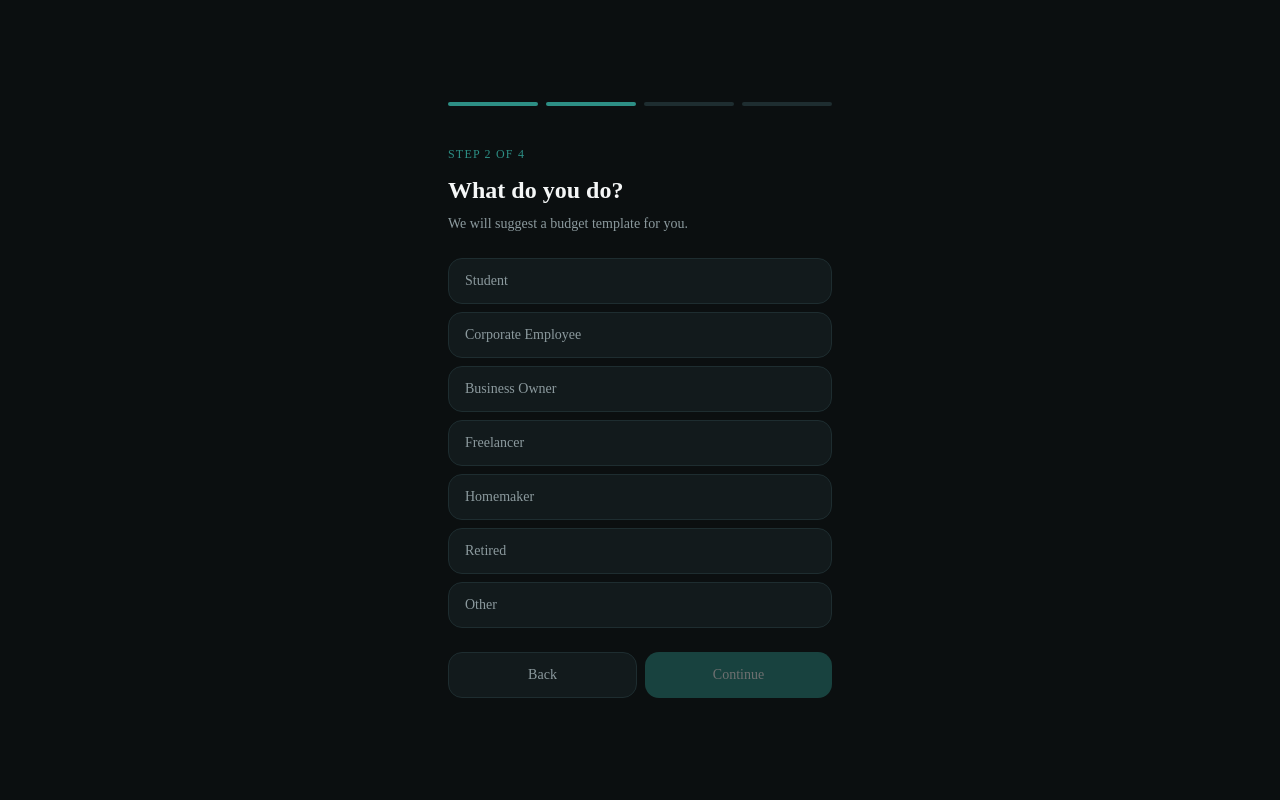
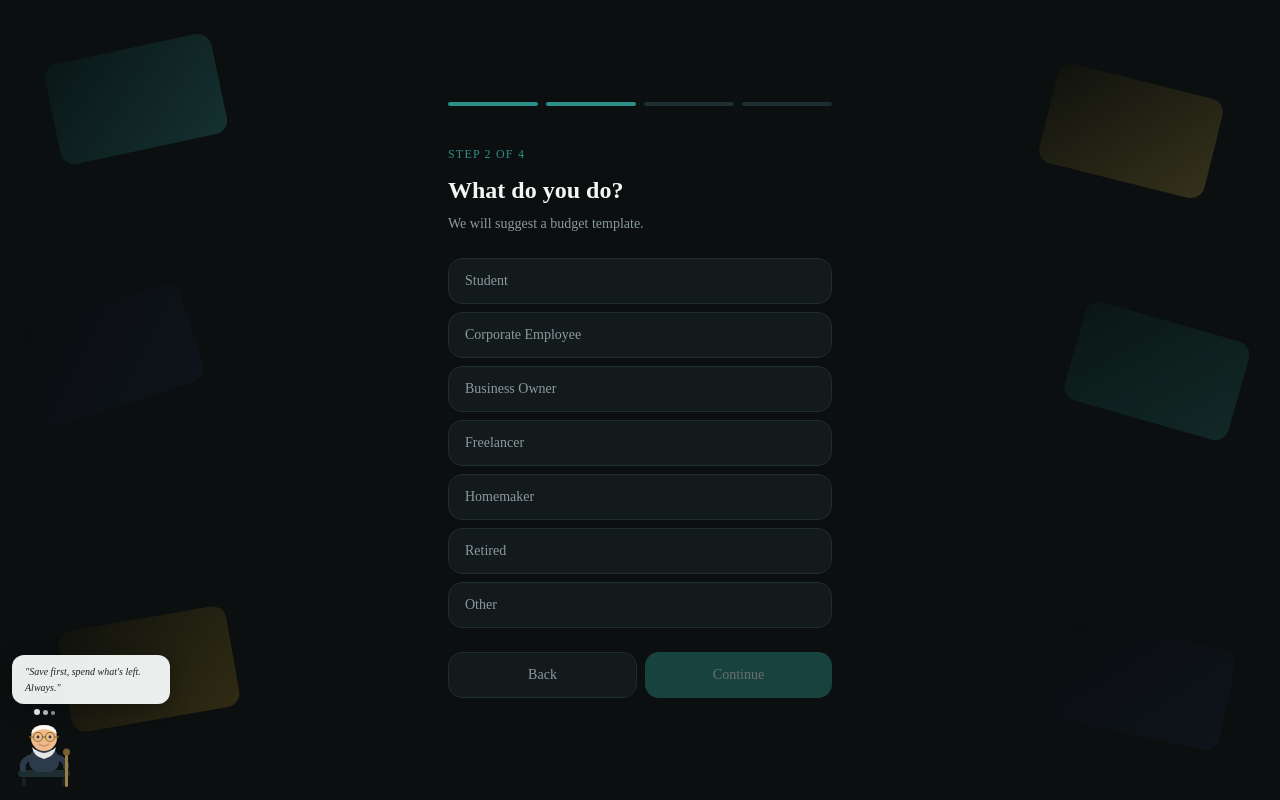
Before and after one commit to ssssamriddhi-dev/finwise, a Next.js app: page /onboarding in a window 1280 px wide. Both pictures are taken after a click on the button "Continue". Built offline with nearby package versions, Linux system fonts and the light colour scheme.

Commit message:
feat: onboarding card wallpaper + old man wisdom quote

```diff
--- a/app/onboarding/page.tsx
+++ b/app/onboarding/page.tsx
@@ -2,215 +2,118 @@
 
 import { useState } from "react"
 
-const CURRENCIES = ["₹ INR", "$ USD", "€ EUR", "£ GBP", "AED"]
+const CURRENCIES = ["\u20b9 INR", "$ USD", "\u20ac EUR", "\u00a3 GBP", "AED"]
 const PROFESSIONS = ["Student", "Corporate Employee", "Business Owner", "Freelancer", "Homemaker", "Retired", "Other"]
 const DEPOSIT_DATES = ["1st", "5th", "10th", "15th", "20th", "25th", "Last day"]
 
-const TEMPLATES: Record<string, {category: string, percent: number}[]> = {
-  "Student": [
-    { category: "Food & Dining", percent: 30 },
-    { category: "Transport", percent: 15 },
-    { category: "Education", percent: 20 },
-    { category: "Entertainment", percent: 15 },
-    { category: "Shopping", percent: 10 },
-    { category: "Savings", percent: 10 },
-  ],
-  "Corporate Employee": [
-    { category: "Rent & Housing", percent: 30 },
-    { category: "Food & Dining", percent: 15 },
-    { category: "Transport", percent: 10 },
-    { category: "Investments", percent: 15 },
-    { category: "Savings", percent: 15 },
-    { category: "Entertainment", percent: 10 },
-    { category: "Miscellaneous", percent: 5 },
-  ],
-  "Business Owner": [
-    { category: "Rent & Housing", percent: 20 },
-    { category: "Food & Dining", percent: 10 },
-    { category: "Transport", percent: 10 },
-    { category: "Investments", percent: 20 },
-    { category: "Savings", percent: 20 },
-    { category: "Miscellaneous", percent: 20 },
-  ],
-  "Freelancer": [
-    { category: "Rent & Housing", percent: 25 },
-    { category: "Food & Dining", percent: 15 },
-    { category: "Transport", percent: 10 },
-    { category: "Savings", percent: 20 },
-    { category: "Investments", percent: 15 },
-    { category: "Miscellaneous", percent: 15 },
-  ],
-  "Homemaker": [
-    { category: "Food & Dining", percent: 35 },
-    { category: "Shopping", percent: 20 },
-    { category: "Health", percent: 15 },
-    { category: "Education", percent: 15 },
-    { category: "Savings", percent: 15 },
-  ],
-  "Retired": [
-    { category: "Health", percent: 30 },
-    { category: "Food & Dining", percent: 25 },
-    { category: "Entertainment", percent: 15 },
-    { category: "Transport", percent: 10 },
-    { category: "Savings", percent: 20 },
-  ],
-  "Other": [
-    { category: "Food & Dining", percent: 25 },
-    { category: "Transport", percent: 15 },
-    { category: "Shopping", percent: 15 },
-    { category: "Savings", percent: 20 },
-    { category: "Miscellaneous", percent: 25 },
-  ],
+const TEMPLATES = {
+  "Student": [{ category: "Food & Dining", percent: 30 },{ category: "Transport", percent: 15 },{ category: "Education", percent: 20 },{ category: "Entertainment", percent: 15 },{ category: "Shopping", percent: 10 },{ category: "Savings", percent: 10 }],
+  "Corporate Employee": [{ category: "Rent & Housing", percent: 30 },{ category: "Food & Dining", percent: 15 },{ category: "Transport", percent: 10 },{ category: "Investments", percent: 15 },{ category: "Savings", percent: 15 },{ category: "Entertainment", percent: 10 },{ category: "Miscellaneous", percent: 5 }],
+  "Business Owner": [{ category: "Rent & Housing", percent: 20 },{ category: "Food & Dining", percent: 10 },{ category: "Transport", percent: 10 },{ category: "Investments", percent: 20 },{ category: "Savings", percent: 20 },{ category: "Miscellaneous", percent: 20 }],
+  "Freelancer": [{ category: "Rent & Housing", percent: 25 },{ category: "Food & Dining", percent: 15 },{ category: "Transport", percent: 10 },{ category: "Savings", percent: 20 },{ category: "Investments", percent: 15 },{ category: "Miscellaneous", percent: 15 }],
+  "Homemaker": [{ category: "Food & Dining", percent: 35 },{ category: "Shopping", percent: 20 },{ category: "Health", percent: 15 },{ category: "Education", percent: 15 },{ category: "Savings", percent: 15 }],
+  "Retired": [{ category: "Health", percent: 30 },{ category: "Food & Dining", percent: 25 },{ category: "Entertainment", percent: 15 },{ category: "Transport", percent: 10 },{ category: "Savings", percent: 20 }],
+  "Other": [{ category: "Food & Dining", percent: 25 },{ category: "Transport", percent: 15 },{ category: "Shopping", percent: 15 },{ category: "Savings", percent: 20 },{ category: "Miscellaneous", percent: 25 }],
+}
+
+function OldMan() {
+  return (
+    <div style={{ position: 'fixed', bottom: 12, left: 12, zIndex: 10, pointerEvents: 'none' }}>
+      <div style={{ background: 'rgba(245,247,247,0.96)', borderRadius: 12, padding: '9px 13px', maxWidth: 158, boxShadow: '0 4px 20px rgba(0,0,0,0.3)', marginBottom: 5 }}>
+        <p style={{ color: '#1A2426', fontSize: 10, fontStyle: 'italic', lineHeight: 1.55, margin: 0 }}>"Save first, spend what's left. Always."</p>
+      </div>
+      <div style={{ display: 'flex', gap: 3, paddingLeft: 22, marginBottom: 3 }}>
+        <div style={{ width: 6, height: 6, borderRadius: '50%', background: 'rgba(245,247,247,0.9)' }} />
+        <div style={{ width: 5, height: 5, borderRadius: '50%', background: 'rgba(245,247,247,0.7)', marginTop: 1 }} />
+        <div style={{ width: 4, height: 4, borderRadius: '50%', background: 'rgba(245,247,247,0.55)', marginTop: 2 }} />
+      </div>
+      <svg width="64" height="70" viewBox="0 0 64 70" fill="none">
+        <rect x="6" y="52" width="52" height="7" rx="3.5" fill="#1E2D30"/>
+        <rect x="10" y="59" width="4" height="10" rx="2" fill="#162023"/>
+        <rect x="50" y="59" width="4" height="10" rx="2" fill="#162023"/>
+        <rect x="17" y="31" width="30" height="23" rx="10" fill="#2D3A4A"/>
+        <circle cx="32" cy="20" r="13" fill="#F0B98A"/>
+        <path d="M19 16 Q20 7 32 7 Q44 7 45 16 Q40 12 32 11 Q24 12 19 16Z" fill="white" opacity="0.92"/>
+        <circle cx="26" cy="19" r="1.4" fill="#2D3748"/>
+        <circle cx="38" cy="19" r="1.4" fill="#2D3748"/>
+        <circle cx="26" cy="19" r="4.5" stroke="#8B7230" strokeWidth="1.2" fill="none"/>
+        <circle cx="38" cy="19" r="4.5" stroke="#8B7230" strokeWidth="1.2" fill="none"/>
+        <line x1="30.5" y1="19" x2="33.5" y2="19" stroke="#8B7230" strokeWidth="1.3"/>
+        <line x1="17" y1="19" x2="21.5" y2="19" stroke="#8B7230" strokeWidth="1.2"/>
+        <line x1="42.5" y1="19" x2="47" y2="19" stroke="#8B7230" strokeWidth="1.2"/>
+        <path d="M27 26 Q32 30 37 26" stroke="#C8956A" strokeWidth="1.5" fill="none" strokeLinecap="round"/>
+        <path d="M20 29 Q21 38 32 41 Q43 38 44 29 Q39 34 32 35 Q25 34 20 29Z" fill="white" opacity="0.87"/>
+        <path d="M17 40 Q9 44 11 51" stroke="#2D3A4A" strokeWidth="6" strokeLinecap="round" fill="none"/>
+        <path d="M47 40 Q55 43 54 49" stroke="#2D3A4A" strokeWidth="6" strokeLinecap="round" fill="none"/>
+        <rect x="53" y="34" width="3" height="35" rx="1.5" fill="#9B7E45"/>
+        <circle cx="54.5" cy="34" r="3.5" fill="#7A6035"/>
+      </svg>
+    </div>
+  )
 }
 
 export default function Onboarding() {
   const [step, setStep] = useState(1)
-  const [data, setData] = useState({
-    currency: "₹ INR",
-    profession: "",
-    depositDate: "1st",
-    income: "",
-  })
+  const [data, setData] = useState({ currency: "\u20b9 INR", profession: "", depositDate: "1st", income: "" })
   const [templateAccepted, setTemplateAccepted] = useState(false)
-
   const handleFinish = () => {
-    const profile = {
-      ...data,
-      template: TEMPLATES[data.profession] || TEMPLATES["Other"],
-      templateAccepted,
-    }
-    localStorage.setItem("finwise_profile", JSON.stringify(profile))
-
+    localStorage.setItem("finwise_profile", JSON.stringify({ ...data, template: TEMPLATES[data.profession]||TEMPLATES["Other"], templateAccepted }))
     if (templateAccepted && data.income) {
       const income = parseFloat(data.income)
-      const template = TEMPLATES[data.profession] || TEMPLATES["Other"]
-      const budgets = template.map(t => ({
-        category: t.category,
-        limit: Math.round((t.percent / 100) * income)
-      }))
-      localStorage.setItem("finwise_budgets", JSON.stringify(budgets))
+      localStorage.setItem("finwise_budgets", JSON.stringify((TEMPLATES[data.profession]||TEMPLATES["Other"]).map(t => ({ category: t.category, limit: Math.round((t.percent/100)*income) }))))
     }
-
     window.location.href = "/dashboard"
   }
-
-  const template = TEMPLATES[data.profession] || []
-
   return (
-    <main className="min-h-screen bg-[#0B0F10] flex items-center justify-center px-4 py-10">
-      <div className="w-full max-w-sm">
-
-        <div className="flex gap-2 mb-10">
-          {[1,2,3,4].map(i => (
-            <div key={i} className={`h-1 flex-1 rounded-full transition-all duration-300 ${i <= step ? "bg-[#2D8F85]" : "bg-[#1E2D30]"}`} />
-          ))}
+    <main className="min-h-screen bg-[#0B0F10] flex items-center justify-center px-4 py-10 relative overflow-hidden">
+      <div style={{ position: 'fixed', inset: 0, pointerEvents: 'none', zIndex: 0 }}>
+        <div style={{ position: 'absolute', top: '6%', left: '4%', width: 170, height: 102, borderRadius: 14, background: 'linear-gradient(135deg, #0c3330 0%, #37ADA2 100%)', transform: 'rotate(-12deg)', opacity: 0.22 }} />
+        <div style={{ position: 'absolute', top: '10%', right: '5%', width: 170, height: 102, borderRadius: 14, background: 'linear-gradient(135deg, #2a1e04 0%, #DEB84A 100%)', transform: 'rotate(14deg)', opacity: 0.20 }} />
+        <div style={{ position: 'absolute', top: '38%', left: '2%', width: 170, height: 102, borderRadius: 14, background: 'linear-gradient(135deg, #0a0d14 0%, #1d2840 100%)', transform: 'rotate(-18deg)', opacity: 0.22 }} />
+        <div style={{ position: 'absolute', top: '40%', right: '3%', width: 170, height: 102, borderRadius: 14, background: 'linear-gradient(135deg, #0c3330 0%, #2D8F85 100%)', transform: 'rotate(16deg)', opacity: 0.20 }} />
+        <div style={{ position: 'absolute', bottom: '10%', left: '5%', width: 170, height: 102, borderRadius: 14, background: 'linear-gradient(135deg, #2a1e04 0%, #C49A25 100%)', transform: 'rotate(-10deg)', opacity: 0.20 }} />
+        <div style={{ position: 'absolute', bottom: '8%', right: '4%', width: 170, height: 102, borderRadius: 14, background: 'linear-gradient(135deg, #0a0d14 0%, #1d2840 100%)', transform: 'rotate(12deg)', opacity: 0.22 }} />
       </div>
-
-        {step === 1 && (
-          <div>
+      <OldMan />
+      <div className="w-full max-w-sm relative" style={{ zIndex: 1 }}>
+        <div className="flex gap-2 mb-10">{[1,2,3,4].map(i => (<div key={i} className={`h-1 flex-1 rounded-full transition-all duration-300 ${i <= step ? "bg-[#2D8F85]" : "bg-[#1E2D30]"}`} />))}</div>
+        {step === 1 && (<div>
           <p className="text-[#2D8F85] text-xs font-medium tracking-widest uppercase mb-3">Step 1 of 4</p>
           <h1 className="text-[#F5F7F7] text-2xl font-semibold mb-2">Your currency</h1>
           <p className="text-[#8C9A9E] text-sm mb-8">Which currency do you use daily?</p>
-            <div className="space-y-2 mb-8">
-              {CURRENCIES.map(c => (
-                <button key={c} onClick={() => setData(p => ({...p, currency: c}))}
-                  className={`w-full text-left px-4 py-3 rounded-xl text-sm transition-all border ${data.currency === c ? "bg-[#2D8F85]/10 border-[#2D8F85] text-[#F5F7F7]" : "bg-[#121A1C] border-[#1E2D30] text-[#8C9A9E] hover:border-[#2D8F85]/50"}`}>
-                  {c}
-                </button>
-              ))}
-            </div>
-            <button onClick={() => setStep(2)} className="w-full bg-[#2D8F85] hover:bg-[#39A596] text-white py-3 rounded-xl text-sm font-medium transition-all">Continue</button>
-          </div>
-        )}
-
-        {step === 2 && (
-          <div>
+          <div className="space-y-2 mb-8">{CURRENCIES.map(c => (<button key={c} onClick={() => setData(p => ({...p, currency: c}))} className={`w-full text-left px-4 py-3 rounded-xl text-sm border ${data.currency === c ? "bg-[#2D8F85]/10 border-[#2D8F85] text-[#F5F7F7]" : "bg-[#121A1C] border-[#1E2D30] text-[#8C9A9E]"}`}>{c}</button>))}</div>
+          <button onClick={() => setStep(2)} className="w-full bg-[#2D8F85] text-white py-3 rounded-xl text-sm font-medium">Continue</button>
+        </div>)}
+        {step === 2 && (<div>
           <p className="text-[#2D8F85] text-xs font-medium tracking-widest uppercase mb-3">Step 2 of 4</p>
           <h1 className="text-[#F5F7F7] text-2xl font-semibold mb-2">What do you do?</h1>
-            <p className="text-[#8C9A9E] text-sm mb-6">We will suggest a budget template for you.</p>
-            <div className="space-y-2 mb-6">
-              {PROFESSIONS.map(p => (
-                <button key={p} onClick={() => setData(prev => ({...prev, profession: p}))}
-                  className={`w-full text-left px-4 py-3 rounded-xl text-sm transition-all border ${data.profession === p ? "bg-[#2D8F85]/10 border-[#2D8F85] text-[#F5F7F7]" : "bg-[#121A1C] border-[#1E2D30] text-[#8C9A9E] hover:border-[#2D8F85]/50"}`}>
-                  {p}
-                </button>
-              ))}
-            </div>
-
-            {data.profession && (
-              <div className="bg-[#121A1C] border border-[#1E2D30] rounded-2xl p-4 mb-6">
-                <p className="text-[#F5F7F7] text-xs font-medium mb-3">Suggested budget for {data.profession}</p>
-                {TEMPLATES[data.profession].map(t => (
-                  <div key={t.category} className="flex justify-between items-center py-1.5">
-                    <p className="text-[#8C9A9E] text-xs">{t.category}</p>
-                    <p className="text-[#2D8F85] text-xs font-medium">{t.percent}%</p>
-                  </div>
-                ))}
-                <button onClick={() => setTemplateAccepted(true)}
-                  className={`w-full mt-3 py-2 rounded-xl text-xs font-medium transition-all border ${templateAccepted ? "bg-[#2D8F85] text-white border-[#2D8F85]" : "border-[#2D8F85] text-[#2D8F85] hover:bg-[#2D8F85]/10"}`}>
-                  {templateAccepted ? "✓ Template accepted" : "Use this template"}
-                </button>
-              </div>
-            )}
-
-            <div className="flex gap-2">
-              <button onClick={() => setStep(1)} className="flex-1 bg-[#121A1C] border border-[#1E2D30] text-[#8C9A9E] py-3 rounded-xl text-sm transition-all">Back</button>
-              <button onClick={() => setStep(3)} disabled={!data.profession} className="flex-1 bg-[#2D8F85] hover:bg-[#39A596] disabled:opacity-40 text-white py-3 rounded-xl text-sm font-medium transition-all">Continue</button>
-            </div>
-          </div>
-        )}
-
-        {step === 3 && (
-          <div>
+          <p className="text-[#8C9A9E] text-sm mb-6">We will suggest a budget template.</p>
+          <div className="space-y-2 mb-6">{PROFESSIONS.map(p => (<button key={p} onClick={() => setData(prev => ({...prev, profession: p}))} className={`w-full text-left px-4 py-3 rounded-xl text-sm border ${data.profession === p ? "bg-[#2D8F85]/10 border-[#2D8F85] text-[#F5F7F7]" : "bg-[#121A1C] border-[#1E2D30] text-[#8C9A9E]"}`}>{p}</button>))}</div>
+          {data.profession && (<div className="bg-[#121A1C] border border-[#1E2D30] rounded-2xl p-4 mb-6">
+            <p className="text-[#F5F7F7] text-xs font-medium mb-3">Suggested for {data.profession}</p>
+            {TEMPLATES[data.profession].map(t => (<div key={t.category} className="flex justify-between py-1.5"><p className="text-[#8C9A9E] text-xs">{t.category}</p><p className="text-[#2D8F85] text-xs">{t.percent}%</p></div>))}
+            <button onClick={() => setTemplateAccepted(true)} className={`w-full mt-3 py-2 rounded-xl text-xs font-medium border ${templateAccepted ? "bg-[#2D8F85] text-white border-[#2D8F85]" : "border-[#2D8F85] text-[#2D8F85]"}`}>{templateAccepted ? "\u2713 Accepted" : "Use this template"}</button>
+          </div>)}
+          <div className="flex gap-2"><button onClick={() => setStep(1)} className="flex-1 bg-[#121A1C] border border-[#1E2D30] text-[#8C9A9E] py-3 rounded-xl text-sm">Back</button><button onClick={() => setStep(3)} disabled={!data.profession} className="flex-1 bg-[#2D8F85] disabled:opacity-40 text-white py-3 rounded-xl text-sm font-medium">Continue</button></div>
+        </div>)}
+        {step === 3 && (<div>
           <p className="text-[#2D8F85] text-xs font-medium tracking-widest uppercase mb-3">Step 3 of 4</p>
           <h1 className="text-[#F5F7F7] text-2xl font-semibold mb-2">Salary date</h1>
-            <p className="text-[#8C9A9E] text-sm mb-8">When does your salary or pocket money get deposited each month?</p>
-            <div className="grid grid-cols-2 gap-2 mb-8">
-              {DEPOSIT_DATES.map(d => (
-                <button key={d} onClick={() => setData(p => ({...p, depositDate: d}))}
-                  className={`px-4 py-3 rounded-xl text-sm transition-all border ${data.depositDate === d ? "bg-[#2D8F85]/10 border-[#2D8F85] text-[#F5F7F7]" : "bg-[#121A1C] border-[#1E2D30] text-[#8C9A9E] hover:border-[#2D8F85]/50"}`}>
-                  {d}
-                </button>
-              ))}
-            </div>
-            <div className="flex gap-2">
-              <button onClick={() => setStep(2)} className="flex-1 bg-[#121A1C] border border-[#1E2D30] text-[#8C9A9E] py-3 rounded-xl text-sm transition-all">Back</button>
-              <button onClick={() => setStep(4)} className="flex-1 bg-[#2D8F85] hover:bg-[#39A596] text-white py-3 rounded-xl text-sm font-medium transition-all">Continue</button>
-            </div>
-          </div>
-        )}
-
-        {step === 4 && (
-          <div>
+          <p className="text-[#8C9A9E] text-sm mb-8">When does your salary get deposited?</p>
+          <div className="grid grid-cols-2 gap-2 mb-8">{DEPOSIT_DATES.map(d => (<button key={d} onClick={() => setData(p => ({...p, depositDate: d}))} className={`px-4 py-3 rounded-xl text-sm border ${data.depositDate === d ? "bg-[#2D8F85]/10 border-[#2D8F85] text-[#F5F7F7]" : "bg-[#121A1C] border-[#1E2D30] text-[#8C9A9E]"}`}>{d}</button>))}</div>
+          <div className="flex gap-2"><button onClick={() => setStep(2)} className="flex-1 bg-[#121A1C] border border-[#1E2D30] text-[#8C9A9E] py-3 rounded-xl text-sm">Back</button><button onClick={() => setStep(4)} className="flex-1 bg-[#2D8F85] text-white py-3 rounded-xl text-sm font-medium">Continue</button></div>
+        </div>)}
+        {step === 4 && (<div>
           <p className="text-[#2D8F85] text-xs font-medium tracking-widest uppercase mb-3">Step 4 of 4</p>
           <h1 className="text-[#F5F7F7] text-2xl font-semibold mb-2">Monthly income</h1>
-            <p className="text-[#8C9A9E] text-sm mb-2">How much do you earn or receive per month?</p>
-            <p className="text-[#8C9A9E] text-xs mb-8">You can update this every month from the dashboard.</p>
-            <input
-              type="number"
-              placeholder="Enter amount"
-              value={data.income}
-              onChange={e => setData(p => ({...p, income: e.target.value}))}
-              className="w-full bg-[#121A1C] border border-[#1E2D30] text-[#F5F7F7] placeholder-[#8C9A9E] px-4 py-3 rounded-xl text-sm focus:outline-none focus:border-[#2D8F85] mb-4"
-            />
-            {templateAccepted && data.income && (
-              <div className="bg-[#121A1C] border border-[#1E2D30] rounded-2xl p-4 mb-6">
+          <p className="text-[#8C9A9E] text-sm mb-8">How much do you earn per month?</p>
+          <input type="number" placeholder="Enter amount" value={data.income} onChange={e => setData(p => ({...p, income: e.target.value}))} className="w-full bg-[#121A1C] border border-[#1E2D30] text-[#F5F7F7] placeholder-[#8C9A9E] px-4 py-3 rounded-xl text-sm focus:outline-none focus:border-[#2D8F85] mb-4" />
+          {templateAccepted && data.income && (<div className="bg-[#121A1C] border border-[#1E2D30] rounded-2xl p-4 mb-6">
             <p className="text-[#F5F7F7] text-xs font-medium mb-3">Your budget will be set as:</p>
-                {TEMPLATES[data.profession].map(t => (
-                  <div key={t.category} className="flex justify-between items-center py-1">
-                    <p className="text-[#8C9A9E] text-xs">{t.category}</p>
-                    <p className="text-[#2D8F85] text-xs font-medium">₹{Math.round((t.percent/100) * parseFloat(data.income || "0")).toLocaleString("en-IN")}</p>
-                  </div>
-                ))}
-              </div>
-            )}
-            <div className="flex gap-2">
-              <button onClick={() => setStep(3)} className="flex-1 bg-[#121A1C] border border-[#1E2D30] text-[#8C9A9E] py-3 rounded-xl text-sm transition-all">Back</button>
-              <button onClick={handleFinish} disabled={!data.income} className="flex-1 bg-[#2D8F85] hover:bg-[#39A596] disabled:opacity-40 text-white py-3 rounded-xl text-sm font-medium transition-all">Go to Dashboard</button>
-            </div>
-          </div>
-        )}
-
+            {TEMPLATES[data.profession].map(t => (<div key={t.category} className="flex justify-between py-1"><p className="text-[#8C9A9E] text-xs">{t.category}</p><p className="text-[#2D8F85] text-xs">\u20b9{Math.round((t.percent/100)*parseFloat(data.income||"0")).toLocaleString("en-IN")}</p></div>))}
+          </div>)}
+          <div className="flex gap-2"><button onClick={() => setStep(3)} className="flex-1 bg-[#121A1C] border border-[#1E2D30] text-[#8C9A9E] py-3 rounded-xl text-sm">Back</button><button onClick={handleFinish} disabled={!data.income} className="flex-1 bg-[#2D8F85] disabled:opacity-40 text-white py-3 rounded-xl text-sm font-medium">Go to Dashboard</button></div>
+        </div>)}
       </div>
     </main>
   )
```
Also changed, not shown: app/page.tsx (+7 -0 lines). Lines whose indentation alone changed are shown as unchanged.
